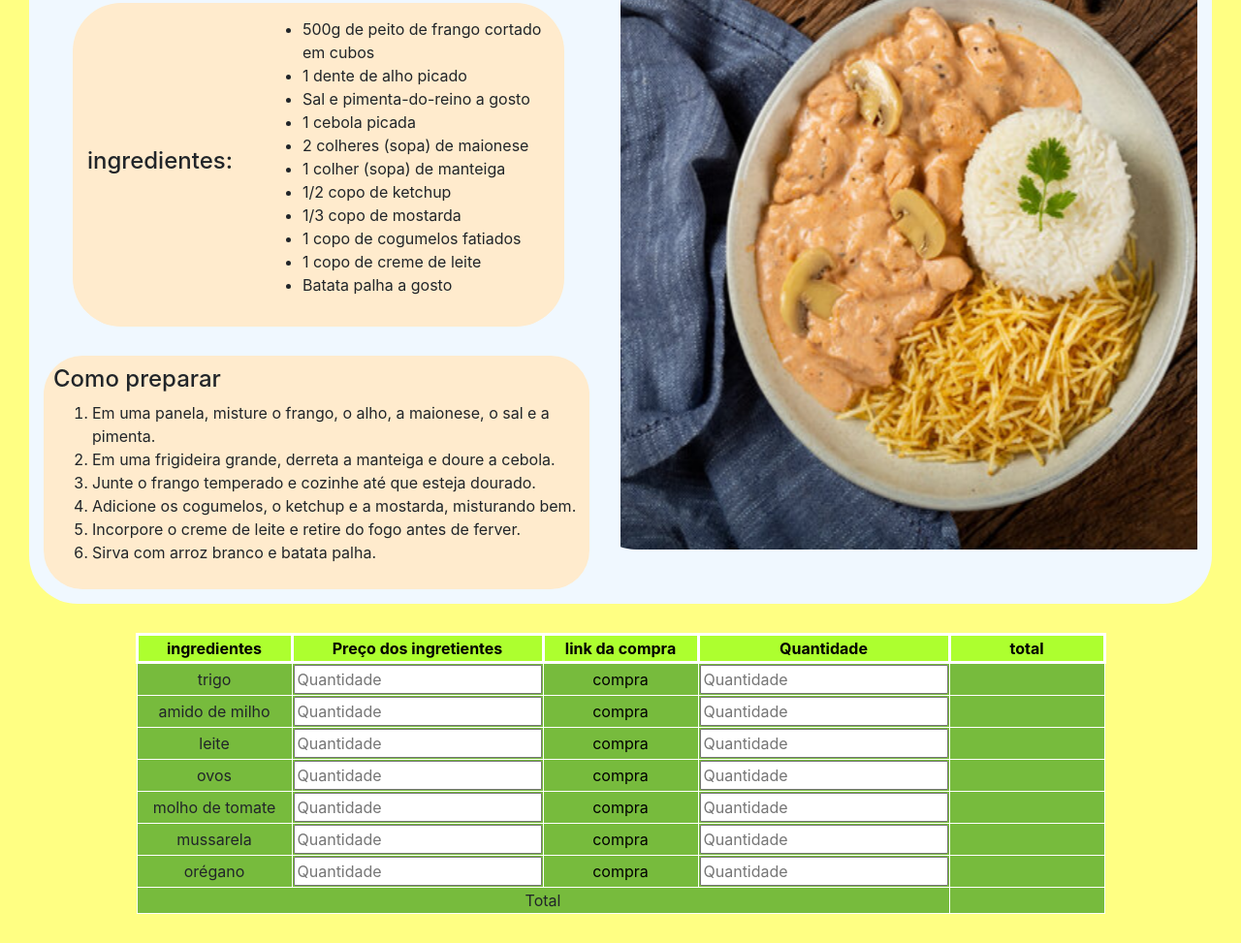
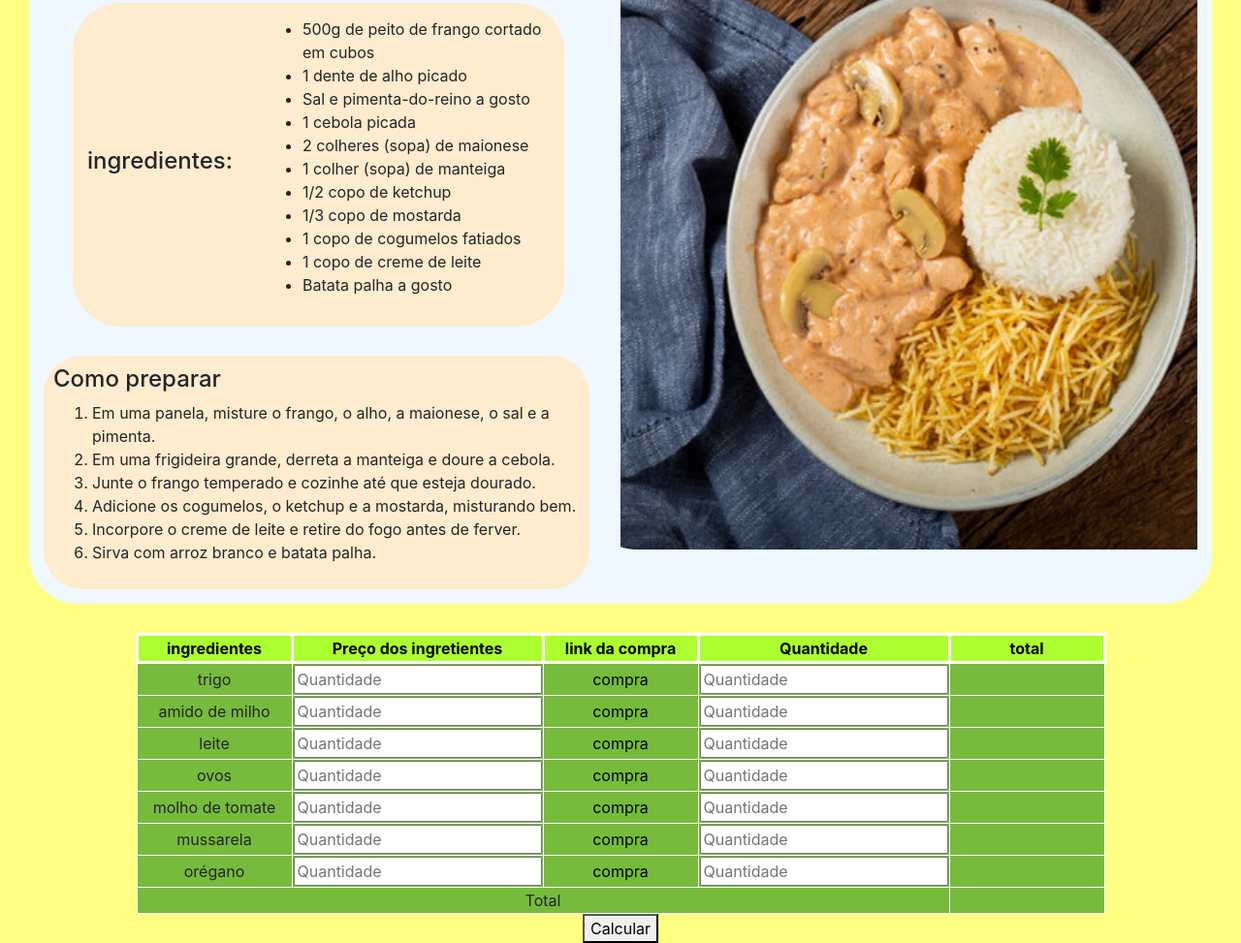
Before and after one commit to AndreLanza-07/receitas-lanza, a plain HTML site: page receitas lanza/salgados.html in a window 1280 px wide. Shown: the part 2393-3366 px from the top of the page at 97% size. Before the commit the page ends 3336 px from the top, so only its background shows below. Drawn offline with nearby package versions, Linux system fonts and the light colour scheme; grey boxes are pictures that could not be loaded.

Commit message:
Add files via upload

```diff
--- a/receitas lanza/main.js
+++ b/receitas lanza/main.js
@@ -3,9 +3,9 @@
 //let preco=document.getElementsByClassName('num')
 
 //function calcular(){
-  // let qtd= parseFloat(int.value) || 0;
-   //let preco = parseFloat(preco.value) || 0;
-  // vl.textContent = (qtd*preco).toFixed(2);
+// let qtd= parseFloat(int.value) || 0;
+//let preco = parseFloat(preco.value) || 0;
+// vl.textContent = (qtd*preco).toFixed(2);
 //}
 //preco=parseFloat(preco.value);
 //qtd.addEventListener('input',calcular);
@@ -13,13 +13,18 @@
 
 
 
+function calcular() {
+  const linhas = document.querySelectorAll('table tr');
+  let togel = 0;
 
-//let linhas = document.querySelectorAll('tbody tr');
-
- // linhas.forEach(linha => {
-  //  let preco = parseFloat(linha.querySelector('.num').textContent);
-  //  let quantidade = parseFloat(linha.querySelector('.int').value);
-  //  let total = (preco * quantidade);
-
-  //  linha.querySelector('.tot').textContent = total.toFixed(2);
-  //});
+  linhas.forEach((linha, index) => {
+    if (index > 0 && index < linhas.length - 1) {
+      const preco = linha.querySelector(".num").value;
+      const quantidade = linha.querySelector(".int").value;
+      const total = preco * quantidade || 0;
+      linha.querySelector(".tot").textContent = total.toFixed(2);
+      togel += total;
+    }
+  });
+  document.getElementById("total").textContent = togel.toFixed(2);
+}
--- a/receitas lanza/salgados.html
+++ b/receitas lanza/salgados.html
@@ -376,8 +376,11 @@
                     <td id="total"></td>
                 </tr>
 
-            </tbody>
+
         </table>
+        <button onclick="calcular()">
+            Calcular
+        </button>
 </body>
 
 </html>
```
